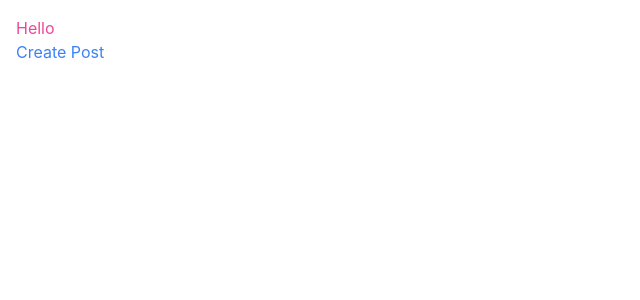
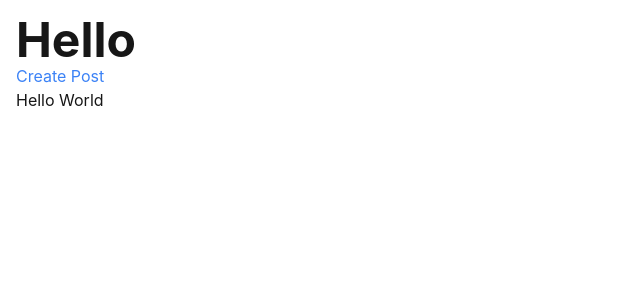
Before and after one commit to emanuelefavero/non-solo-poesia, a Next.js app: page / in a window 1280 px wide. Shown: the top 300 px of the page, without its empty margins (0-640 px from the left). Built offline with nearby package versions, Linux system fonts and the light colour scheme.

Commit message:
add TipTap for create post editor

```diff
--- a/next.config.ts
+++ b/next.config.ts
@@ -1,7 +1,15 @@
 import type { NextConfig } from 'next'
+import path from 'path'
 
 const nextConfig: NextConfig = {
-  /* config options here */
+  // Tiptap yjs fix: @see https://tiptap.dev/docs/editor/getting-started/install/nextjs
+  webpack: (config, { isServer }) => {
+    if (!isServer) {
+      config.resolve.alias['yjs'] = path.resolve(__dirname, 'node_modules/yjs')
+    }
+
+    return config
+  },
 }
 
 export default nextConfig
--- a/package.json
+++ b/package.json
@@ -9,6 +9,10 @@
     "lint": "next lint"
   },
   "dependencies": {
+    "@tiptap/extension-placeholder": "^2.10.2",
+    "@tiptap/pm": "^2.10.2",
+    "@tiptap/react": "^2.10.2",
+    "@tiptap/starter-kit": "^2.10.2",
     "next": "15.0.3",
     "react": "19.0.0-rc-66855b96-20241106",
     "react-dom": "19.0.0-rc-66855b96-20241106"
--- a/src/app/globals.css
+++ b/src/app/globals.css
@@ -25,3 +25,74 @@ body {
 a {
   @apply text-blue-500 hover:underline;
 }
+
+h1,
+h2,
+h3 {
+  @apply font-bold;
+}
+
+h1 {
+  @apply text-5xl;
+}
+
+h2 {
+  @apply text-3xl;
+}
+
+h3 {
+  @apply text-xl;
+}
+
+h4 {
+  @apply text-lg;
+}
+
+h5 {
+  @apply text-base;
+}
+
+h6 {
+  @apply text-sm;
+}
+
+p {
+  @apply text-base;
+}
+
+ul {
+  @apply list-disc pl-4;
+}
+
+ol {
+  @apply list-decimal pl-4;
+}
+
+code {
+  @apply rounded bg-gray-800 px-1 text-white;
+}
+
+pre {
+  @apply rounded bg-gray-800 p-4 text-white;
+}
+
+blockquote {
+  @apply border-l-4 border-gray-800 pl-4 italic;
+}
+
+table {
+  @apply w-full border-collapse;
+}
+
+th,
+td {
+  @apply border border-gray-800 p-2;
+}
+
+th {
+  @apply bg-gray-800 text-white;
+}
+
+/* img {
+  @apply mx-auto;
+} */
--- a/src/app/page.tsx
+++ b/src/app/page.tsx
@@ -1,11 +1,14 @@
+import TipTap from '@/components/TipTap'
 import Link from 'next/link'
 
 export default function Home() {
   return (
     <>
-      <h1 className='text-pink-500'>Hello</h1>
+      <h1>Hello</h1>
 
       <Link href='/create-post?key=secret'>Create Post</Link>
+
+      <TipTap />
     </>
   )
 }
--- /dev/null
+++ b/src/components/TipTap.tsx
@@ -0,0 +1,23 @@
+'use client'
+
+import Document from '@tiptap/extension-document'
+import Paragraph from '@tiptap/extension-paragraph'
+import Text from '@tiptap/extension-text'
+import { EditorContent, useEditor } from '@tiptap/react'
+
+export default function TipTap() {
+  const editor = useEditor({
+    extensions: [Document, Paragraph, Text],
+    content: '<p>Hello World</p>',
+    immediatelyRender: false,
+    // autofocus: true,
+    // injectCSS: false,
+    // editorProps: {
+    //   attributes: {
+    //     class: 'bg-red-500',
+    //   },
+    // },
+  })
+
+  return <EditorContent editor={editor} />
+}
```
Also changed, not shown: 1 other file (tests, documents, lock files or other folders).
